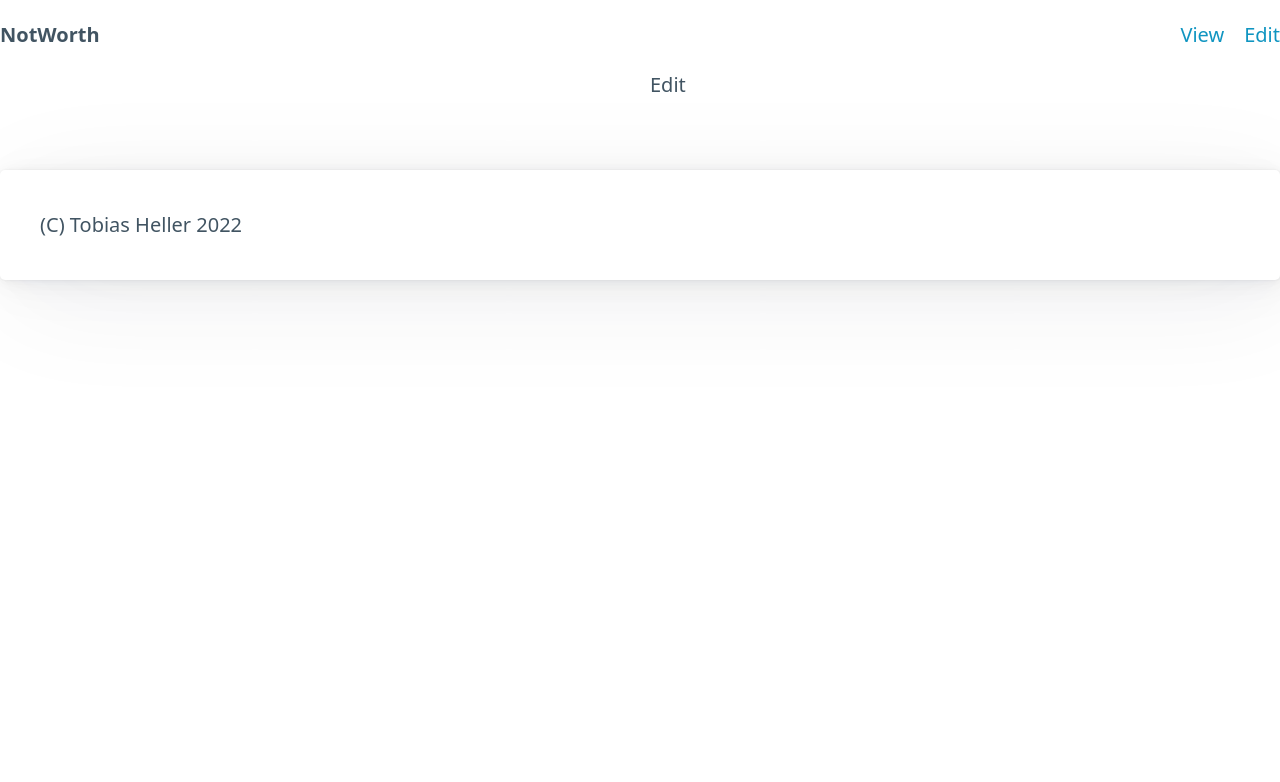
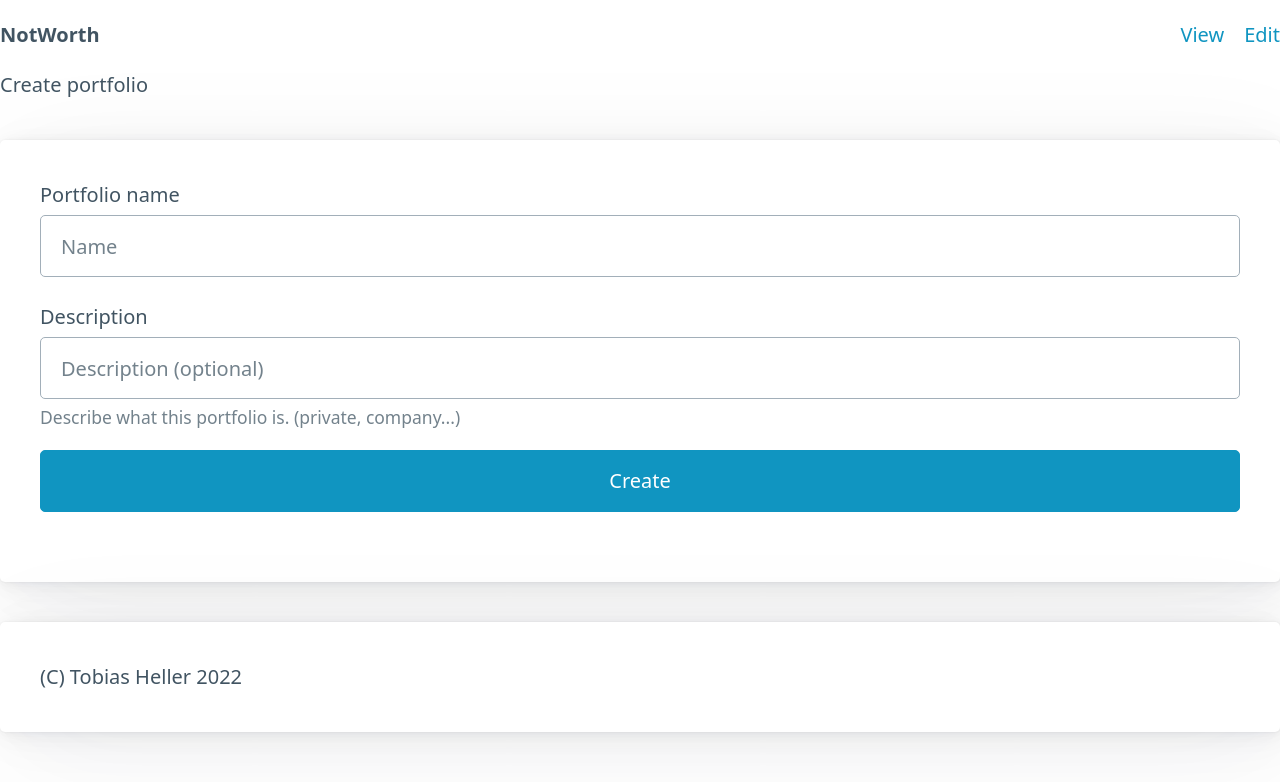
Before and after one commit to heller-tobias/notworth, an Angular app in the folder src/ui/notworth-ui/: page /edit in a window 1280 px wide. Shown: the top 782 px of the page. Built offline with nearby package versions, Linux system fonts and the light colour scheme.

Commit message:
ui: new, add create portfolio component

```diff
--- a/src/ui/notworth-ui/src/app/app.component.html
+++ b/src/ui/notworth-ui/src/app/app.component.html
@@ -15,9 +15,7 @@
       <li><a routerLink="/edit">Edit</a></li>
     </ul>
   </nav>
-  <div class="grid">
-    <router-outlet></router-outlet>
-  </div>
+  <router-outlet></router-outlet>
   <article>
     (C) Tobias Heller 2022
   </article>
--- a/src/ui/notworth-ui/src/app/app.module.ts
+++ b/src/ui/notworth-ui/src/app/app.module.ts
@@ -11,6 +11,7 @@ import { PortfolioOverviewComponent } from './portfolio-overview/portfolio-overv
 import { NotWorthEditComponent } from './not-worth-edit/not-worth-edit.component';
 import { TotalCurrentValueComponent } from './total-current-value/total-current-value.component';
 import { PositionsOverviewComponent } from './positions-overview/positions-overview.component';
+import { PortfolioCreationComponent } from './portfolio-creation/portfolio-creation.component';
 
 @NgModule({
   declarations: [
@@ -20,7 +21,8 @@ import { PositionsOverviewComponent } from './positions-overview/positions-overv
     PortfolioOverviewComponent,
     NotWorthEditComponent,
     TotalCurrentValueComponent,
-    PositionsOverviewComponent
+    PositionsOverviewComponent,
+    PortfolioCreationComponent
   ],
   imports: [
     BrowserModule,
--- a/src/ui/notworth-ui/src/app/models/portfolio.ts
+++ b/src/ui/notworth-ui/src/app/models/portfolio.ts
@@ -2,7 +2,7 @@ import { CurrentTotalValue } from "./current-total-value";
 import { Position } from "./position";
 
 export interface Portfolio{
-    id: number,
+    id: string,
     currentTotalValue: CurrentTotalValue,
     name: string,
     description: string,
--- a/src/ui/notworth-ui/src/app/not-worth-edit/not-worth-edit.component.html
+++ b/src/ui/notworth-ui/src/app/not-worth-edit/not-worth-edit.component.html
@@ -1 +1 @@
-<p>Edit</p>
+<app-portfolio-creation></app-portfolio-creation>
--- /dev/null
+++ b/src/ui/notworth-ui/src/app/portfolio-creation/portfolio-creation.component.html
@@ -0,0 +1,19 @@
+<p>Create portfolio</p>
+<article>
+    <form>
+        <!-- Grid -->
+        <div class="grid">
+            <label for="name">
+                Portfolio name
+                <input [(ngModel)]="portfolio.name" type="text" id="name" name="name" placeholder="Name" required>
+            </label>
+        </div>
+
+        <label for="description">Description</label>
+        <input type="text" id="description" name="description" placeholder="Description (optional)">
+        <small>Describe what this portfolio is. (private, company...)</small>
+
+        <!-- Button -->
+        <button (click)="createPortfolio()">Create</button>
+    </form>
+</article>
--- /dev/null
+++ b/src/ui/notworth-ui/src/app/portfolio-creation/portfolio-creation.component.ts
@@ -0,0 +1,27 @@
+import { Component, Input, OnInit } from '@angular/core';
+import { MessageService } from '../message.service';
+import { Portfolio } from '../models/portfolio';
+import { PortfolioService } from '../portfolio.service';
+
+@Component({
+  selector: 'app-portfolio-creation',
+  templateUrl: './portfolio-creation.component.html',
+  styleUrls: ['./portfolio-creation.component.scss']
+})
+export class PortfolioCreationComponent implements OnInit {
+
+  @Input() portfolio: Portfolio;
+
+  constructor(private portfolioService: PortfolioService, private messageService: MessageService) {
+    this.portfolio = {id: "", name:"", description:"", currentTotalValue: {value: 0, minDate:new Date(), maxDate:new Date()}, positions: []};
+  }
+
+  ngOnInit(): void {
+  }
+
+  createPortfolio(){
+    console.log(this.portfolio);
+    this.portfolioService.createPortfolio(this.portfolio).subscribe(portfolioId => console.log(portfolioId));
+  }
+
+}
--- a/src/ui/notworth-ui/src/app/portfolio.service.ts
+++ b/src/ui/notworth-ui/src/app/portfolio.service.ts
@@ -1,4 +1,4 @@
-import { HttpClient } from '@angular/common/http';
+import { HttpClient, HttpHeaders } from '@angular/common/http';
 import { Injectable } from '@angular/core';
 import { catchError, Observable, of, tap } from 'rxjs';
 import { MessageService } from './message.service';
@@ -11,6 +11,10 @@ export class PortfolioService {
 
   private portfoliosUrl = `portfolios`;
   private base_url = `http://localhost:3000/`;
+
+  httpOptions = {
+    headers: new HttpHeaders({ 'Content-Type': 'application/json' })
+  };
 
   constructor(
     private http: HttpClient,
@@ -33,6 +37,13 @@ export class PortfolioService {
         tap(_ => this.log(`fetched Portfolio with id ${portfolioId}`)),
         catchError(this.handleError<Portfolio>('getPortfolio', undefined))
       );
+  }
+
+  /** POST Portfolio */
+  createPortfolio(portfolio: Portfolio): Observable<string> {
+    return this.http.post<string>(`${this.base_url}${this.portfoliosUrl}`, portfolio, this.httpOptions).pipe(
+      tap((portfolioId: string) => this.log(`created portfolio w/ id=${portfolioId}`)),
+      catchError(this.handleError<string>('createPortfolio')))
   }
 
   /**
```
Also changed, not shown: src/ui/notworth-ui/src/app/portfolio-creation/portfolio-creation.component.scss (added), 1 other file (tests, documents, lock files or other folders).
